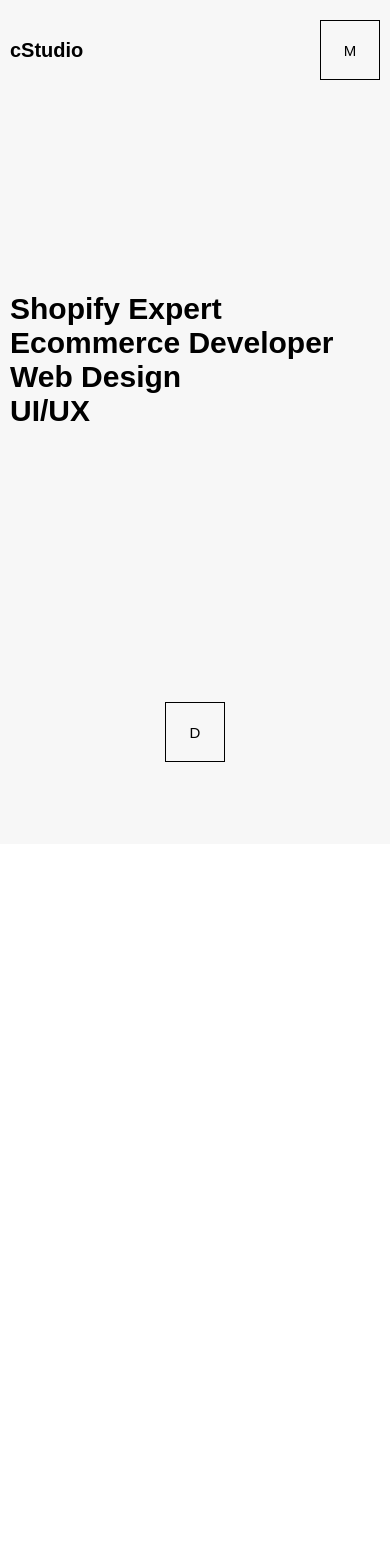
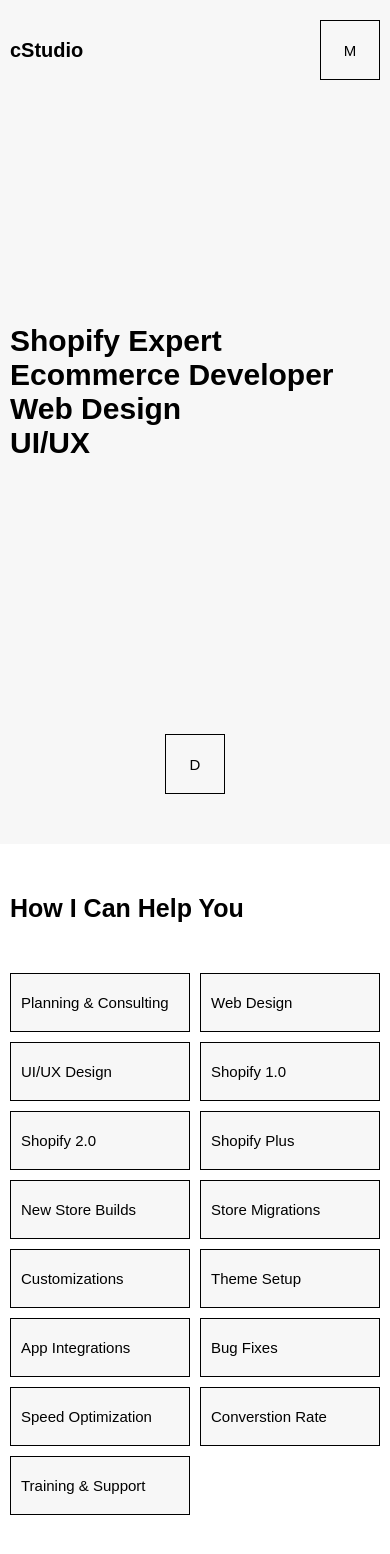
Before and after one commit to cstudiodev/curtishill, a React (Create React App) app: page / in a window 390 px wide. Shown: the top 1554 px of the page. Before the commit the page ends 844 px from the top, so only its background shows below. Built offline with nearby package versions, Linux system fonts and the light colour scheme.

Commit message:
service section

```diff
--- a/package.json
+++ b/package.json
@@ -30,5 +30,8 @@
       "last 1 firefox version",
       "last 1 safari version"
     ]
+  },
+  "devDependencies": {
+    "@babel/plugin-proposal-private-property-in-object": "^7.21.11"
   }
 }
--- a/src/App.js
+++ b/src/App.js
@@ -2,6 +2,7 @@ import React from 'react';
 import { useState } from 'react';
 import Header from './components/Header';
 import Hero from './components/Hero';
+import Services from './components/Services';
 
 function App() {
   const [isMobileMenuVisible, setMobileMenuVisible] = useState(false);
@@ -14,6 +15,7 @@ function App() {
     <div className='app'>
       <Header toggleMobileMenu={toggleMobileMenu} isMobileMenuVisible={isMobileMenuVisible} />
       <Hero />
+      <Services />
     </div>
   );
 }
--- a/src/components/Hero.js
+++ b/src/components/Hero.js
@@ -10,11 +10,9 @@ const Hero = () => {
           <h1>Web Design</h1>
           <h1>UI/UX</h1>
         </div>
-        <div className='hero-cta'>
-          <button className='next-section-button'>
-            D
-          </button>
-        </div>
+        <button className='next-section-button'>
+          D
+        </button>
       </div>
     </section>
   )
--- /dev/null
+++ b/src/components/Services.js
@@ -0,0 +1,32 @@
+import React from 'react'
+
+const Services = () => {
+  return (
+    <section className='section-services'>
+    <div className='services-content'>
+      <div className='services-heading'>
+        <h2>How I Can Help You</h2>
+      </div>
+      <div className='services-card-container'>
+        <p className='services-card'>Planning & Consulting</p>
+        <p className='services-card'>Web Design</p>
+        <p className='services-card'>UI/UX Design</p>
+        <p className='services-card'>Shopify 1.0</p>
+        <p className='services-card'>Shopify 2.0</p>
+        <p className='services-card'>Shopify Plus</p>
+        <p className='services-card'>New Store Builds</p>
+        <p className='services-card'>Store Migrations</p>
+        <p className='services-card'>Customizations</p>
+        <p className='services-card'>Theme Setup</p>
+        <p className='services-card'>App Integrations</p>
+        <p className='services-card'>Bug Fixes</p>
+        <p className='services-card'>Speed Optimization</p>
+        <p className='services-card'>Converstion Rate</p>
+        <p className='services-card'>Training & Support</p>
+      </div>
+    </div>
+  </section>
+  )
+}
+
+export default Services
--- a/src/index.css
+++ b/src/index.css
@@ -1,4 +1,8 @@
 /* General Styles */
+*, html {
+  box-sizing: border-box;
+}
+
 body {
   margin: 0;
   font-family: Arial, sans-serif;
@@ -29,11 +33,20 @@ p, li, button {
   h1 {
     font-size: 60px;
   }
+  h2 {
+    font-size: 40px;
+  }
+  h3 {
+    font-size: 30px;
+  }
 }
 
 @media screen and (max-width: 700px) {
   h1 {
     font-size: 40px;
+  }
+  h2 {
+    font-size: 30px;
   }
   h3 {
     font-size: 20px;
@@ -46,6 +59,9 @@ p, li, button {
 @media screen and (max-width: 500px) {
   h1 {
     font-size: 30px;
+  }
+  h2 {
+    font-size: 25px;
   }
 }
 
@@ -222,20 +238,57 @@ button, input[type="button"], input[type="submit"] {
   height: 100%;
   max-width: 1200px;
   margin: auto;
-  padding: 0 10px;
+  padding: 50px 10px;
+  display: flex;
+  flex-direction: column;
+  justify-content: space-between;
+  align-items: center;
 }
 
 .hero-heading {
-  height: 70%;
+  height: calc(100% - 100px - 60px);
+  width: 100%;
   display: flex;
   flex-direction: column;
   justify-content: center;
   align-items: flex-start;
 }
 
-.hero-cta {
-  height: 30%;
-  display: flex;
-  justify-content: center;
-  align-items: center;
+/* SERVICES SECTION --- */
+
+.section-services {
+  height: calc(100vh);
+  min-height: 500px;
+  background-color: #fff;
 }
+
+.services-content {
+  height: 100%;
+  max-width: 1200px;
+  margin: auto;
+  padding: 50px 10px;
+}
+
+.services-heading {
+  padding-bottom: 50px;
+}
+
+.services-card-container {
+  display: grid;
+  grid-template-columns: repeat(3, 1fr);
+  gap: 10px;
+}
+
+@media screen and (max-width: 700px) {
+  .services-card-container {
+    grid-template-columns: repeat(2, 1fr);
+  }
+}
+
+.services-card {
+  background: #f7f7f7;
+  border: 1px solid #000;
+  padding: 20px 10px;
+}
+
+/* TECHNOLOGIES SECTION --- */
```
Also changed, not shown: src/components/Technologies.js (added, +16 -0 lines), 1 other file (tests, documents, lock files or other folders).
